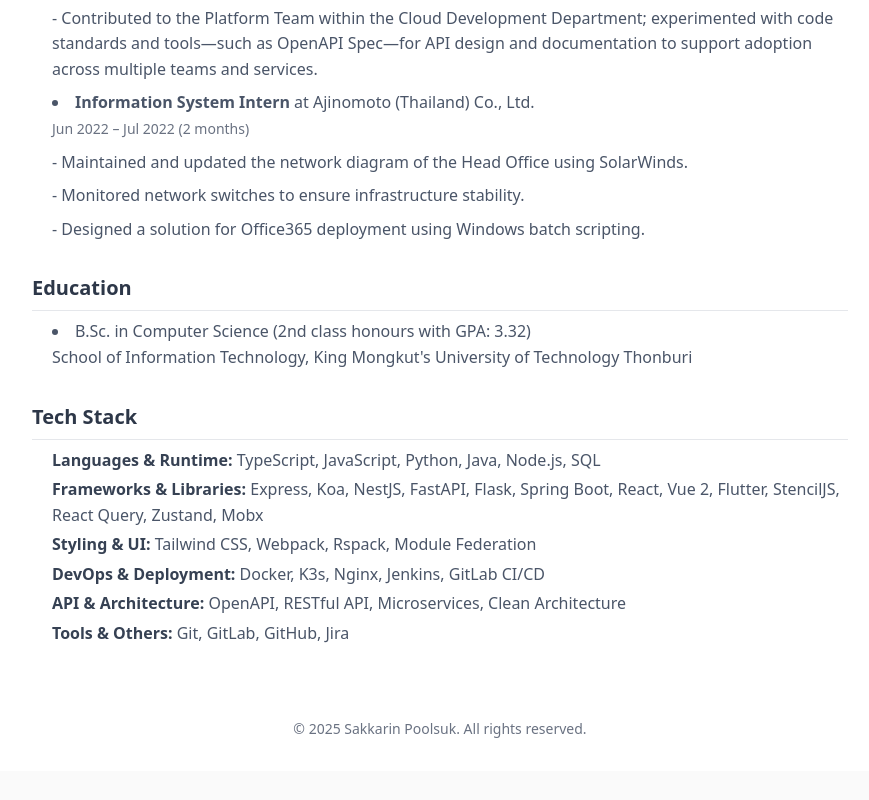
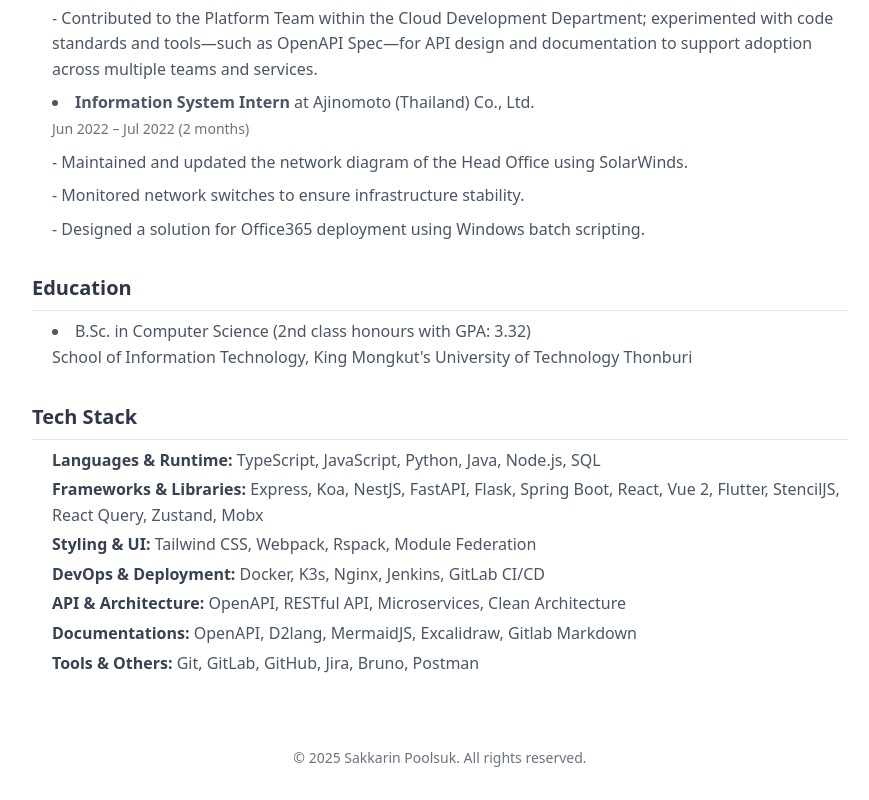
Before and after one commit to sakkarin2000/portfolio, a React (Vite) app: page / in a window 1280 px wide. Shown: the part 466-1266 px from the top of the page, without its empty margins (200-1069 px from the left). Before the commit the page ends 1237 px from the top, so only its background shows below. Built offline with nearby package versions, Linux system fonts and the light colour scheme.

Commit message:
add documentation section

```diff
--- a/src/App.tsx
+++ b/src/App.tsx
@@ -140,9 +140,15 @@ function App() {
             </li>
             <li>
               <span className="font-semibold text-gray-700">
+                Documentations:
+              </span>{" "}
+              OpenAPI, D2lang, MermaidJS, Excalidraw, Gitlab Markdown
+            </li>
+            <li>
+              <span className="font-semibold text-gray-700">
                 Tools & Others:
               </span>{" "}
-              Git, GitLab, GitHub, Jira
+              Git, GitLab, GitHub, Jira, Bruno, Postman
             </li>
           </ul>
         </section>
```
